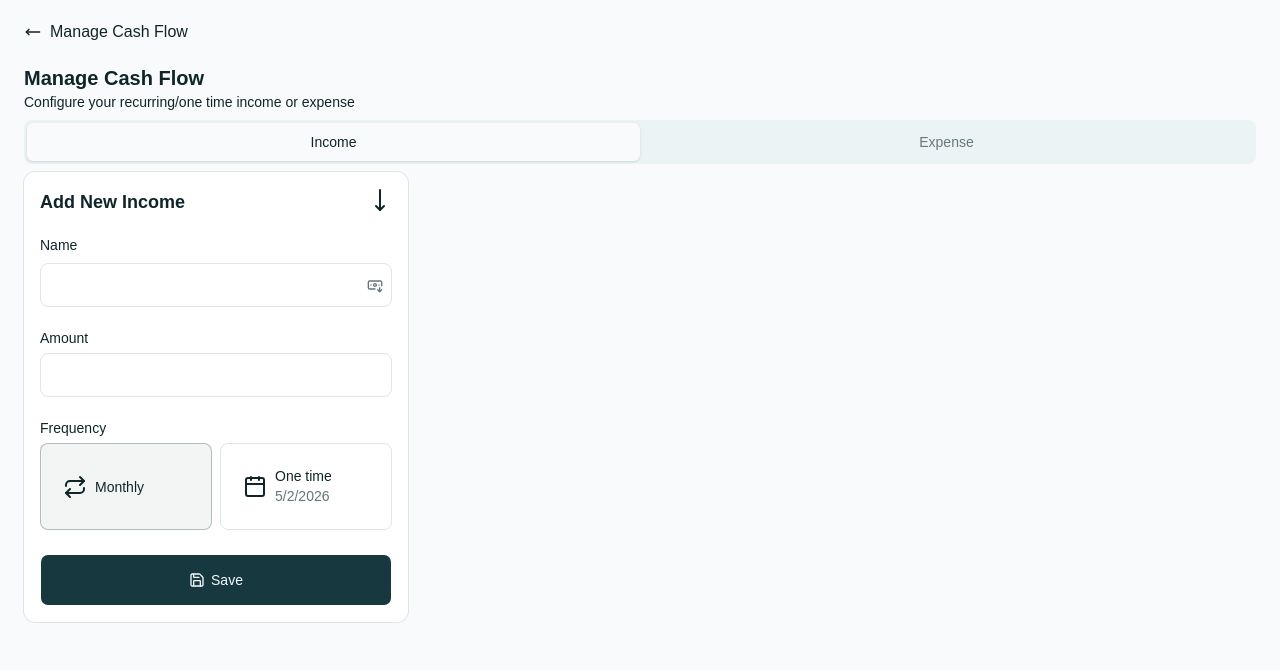
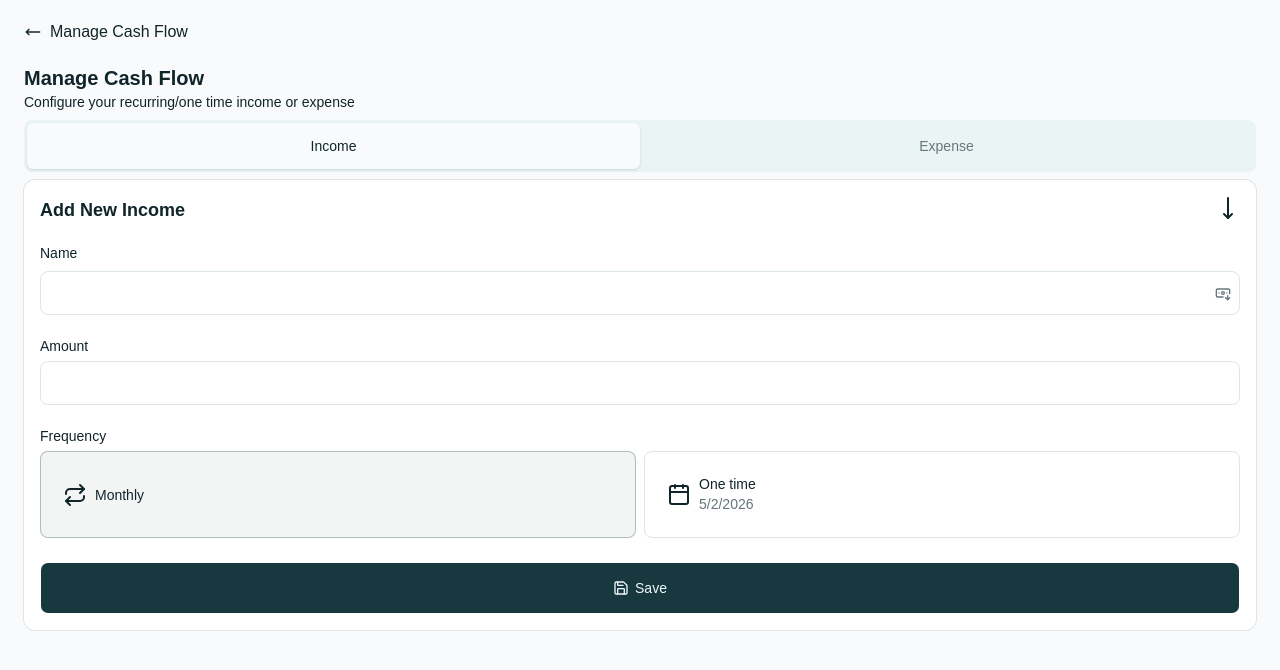
Before and after one commit to sharathr25/money-monk, a React (Vite) app in the folder apps/web/: page /manage-cash-flow in a window 1280 px wide. Shown: the top 670 px of the page. Built offline with nearby package versions, Linux system fonts and the light colour scheme.

Commit message:
rename files

```diff
--- a/apps/web/src/App.tsx
+++ b/apps/web/src/App.tsx
@@ -5,7 +5,7 @@ import { Goals } from "@/pages/goals"
 import { AddGoal } from "@/pages/addGoal"
 import { Header } from "./components/Header"
 import { Settings } from "./pages/settings"
-import { CashFlowManagement } from "./pages/cashFlowManagments"
+import { CashFlowManagement } from "./pages/cashFlowManagment"
 
 const Layout = () => (
   <div className="flex min-h-svh flex-1 flex-col">
--- a/apps/web/src/pages/cashFlowManagments/CashFlowManagement.tsx
+++ b/apps/web/src/pages/cashFlowManagment/CashFlowManagement.tsx
@@ -70,7 +70,7 @@ const Form = ({
   console.log(frequency)
 
   return (
-    <Card className="w-full max-w-sm">
+    <Card className="w-full">
       <CardHeader>
         <CardTitle className="text-lg font-bold capitalize">
           Add New {type.toLowerCase()}
@@ -216,10 +216,10 @@ export function CashFlowManagement() {
       </div>
       <Tabs defaultValue="income">
         <TabsList className="flex w-full flex-1">
-          <TabsTrigger className="flex w-full flex-1 p-2" value="income">
+          <TabsTrigger className="flex w-full flex-1 p-3" value="income">
             Income
           </TabsTrigger>
-          <TabsTrigger className="flex w-full flex-1 p-2" value="expense">
+          <TabsTrigger className="flex w-full flex-1 p-3" value="expense">
             Expense
           </TabsTrigger>
         </TabsList>
```
Also changed, not shown: apps/web/src/pages/cashFlowManagment/index.tsx (renamed from apps/web/src/pages/cashFlowManagments/index.tsx).
